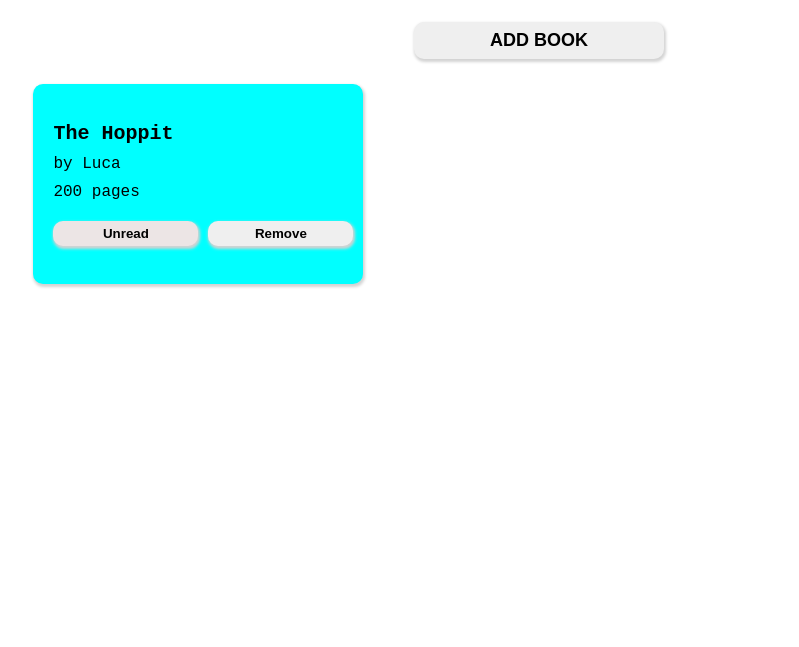
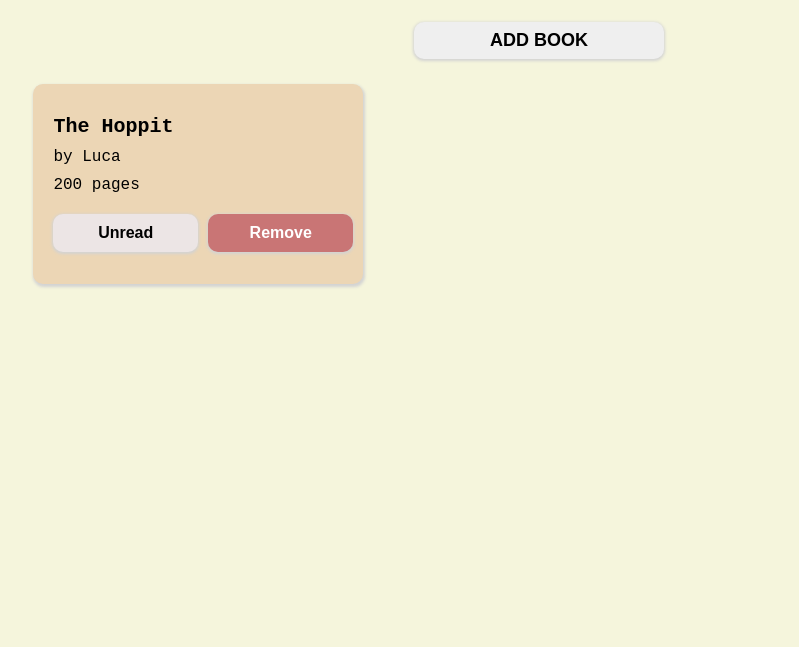
Before and after one commit to lucadedo/Library, a plain HTML site: page index.html in a window 1280 px wide. Shown: the part 169-816 px from the top of the page, without its empty margins (101-900 px from the left). Drawn offline with Linux system fonts and the light colour scheme.

Commit message:
Changes to the button style

```diff
--- a/style.css
+++ b/style.css
@@ -4,6 +4,7 @@
 
 body {
     height: 100vh;
+    background-color:beige;
 }
 
 /* main container */
@@ -45,7 +46,7 @@ button {
     font-weight: 600;
     border: 0;
     border-radius: 10px;
-    box-shadow: 1px 2px 3px 1px lightgrey;
+    box-shadow: 0px 1px 3px 1px lightgrey;
     cursor: pointer;
 }
 
@@ -101,7 +102,7 @@ input {
     flex-direction: column;
     height: 180px;
     width: 300px;
-    background-color: aqua;
+    background-color:rgb(236, 214, 181);
     border-radius: 13%;
     justify-self: center;
     justify-content: center;
@@ -124,9 +125,15 @@ input {
 .read-book {
     width: 50%;
     padding: 5px 5px;
+    font-size: 16px;
 
 }
 .rm-book {
     width: 50%;
-    padding: 5px 5px;
+    border-radius: 10px;
+    background-color: rgb(201, 117, 117);
+    color: white;
+    font-size: 16px;
+    padding: 10px 15px;
+
 }
```
